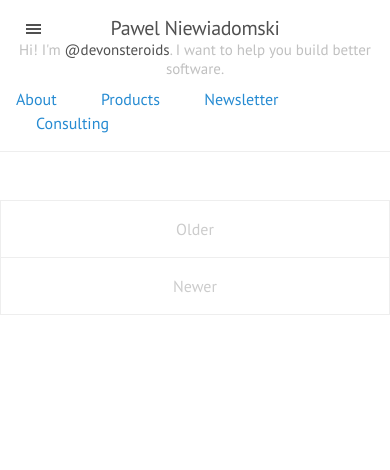
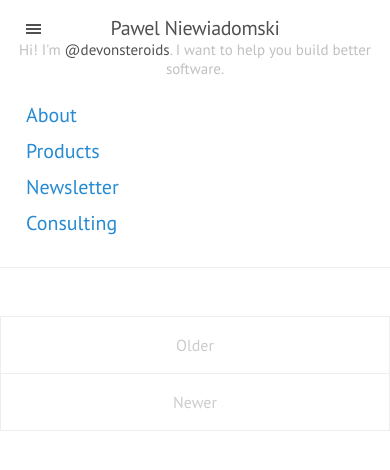
Before and after one commit to pawelniewie/pawelniewiadomski.com, a Jekyll site: the page built from index.html, in a window 390 px wide. Shown: the top 470 px of the page. Built offline with Jekyll 4.4.1, drawn with Linux system fonts in a browser that asks for light colours; Markdown is read by kramdown in place of the engine named in the settings.

Commit message:
added nav breakpoint for nav

```diff
--- a/_sass/header.scss
+++ b/_sass/header.scss
@@ -19,6 +19,27 @@ header.masthead {
 				}
 			}
 		}
+
+		@media screen and (max-width: 800px) {
+			& {
+				font-size: 20px;
+				line-height: 1.8;
+
+				ul {
+					padding: 10px;
+
+					li {
+						display: block;
+						padding: 0;
+
+						&:first-child {
+							padding: 0;
+						}
+					}
+				}
+			}
+
+		}
 	}
 }
 
```
